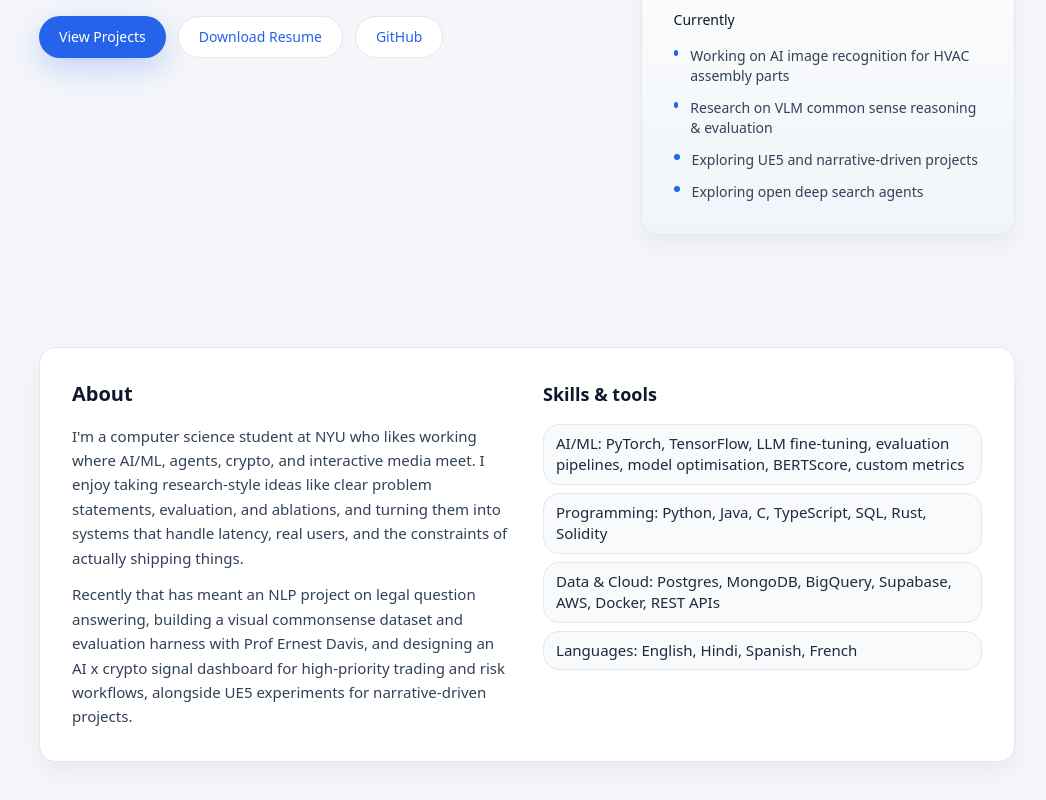
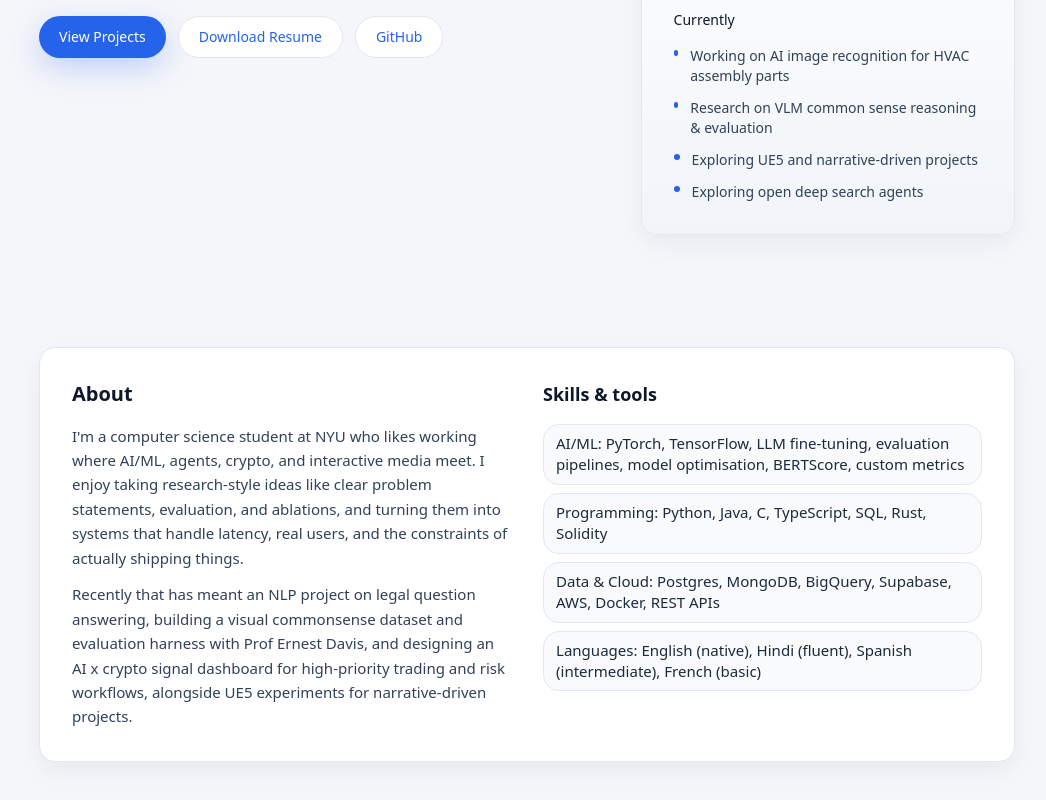
Before and after one commit to neilt93/Website, a Next.js app: page /about in a window 1280 px wide. Shown: the part 420-1220 px from the top of the page, without its empty margins (113-1159 px from the left). Built offline with nearby package versions, Linux system fonts and the light colour scheme.

Commit message:
working website

```diff
--- a/src/app/about/page.tsx
+++ b/src/app/about/page.tsx
@@ -145,8 +145,8 @@ export default function AboutPage() {
                 MongoDB, BigQuery, Supabase, AWS, Docker, REST APIs
               </li>
               <li className="rounded-lg border border-slate-200 bg-slate-50 px-3 py-2">
-                <span className="font-medium">Languages</span>: English, Hindi,
-                Spanish, French
+                <span className="font-medium">Languages</span>: English (native),
+                Hindi (fluent), Spanish (intermediate), French (basic)
               </li>
             </ul>
           </div>
```
